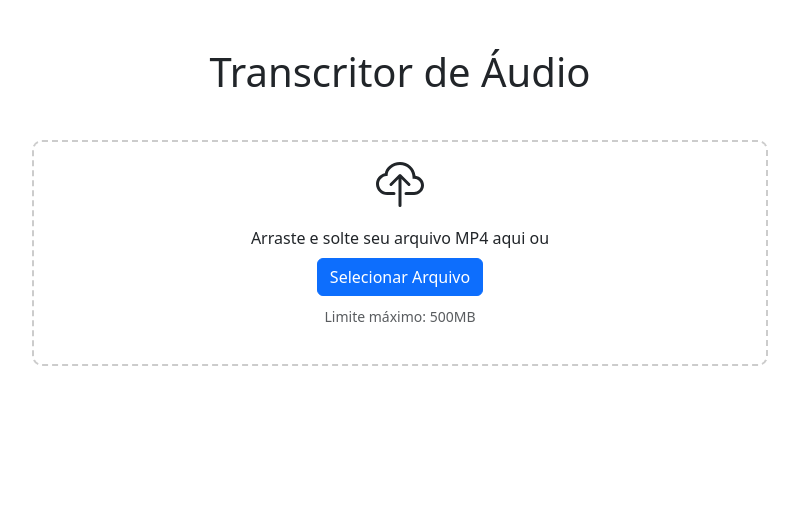
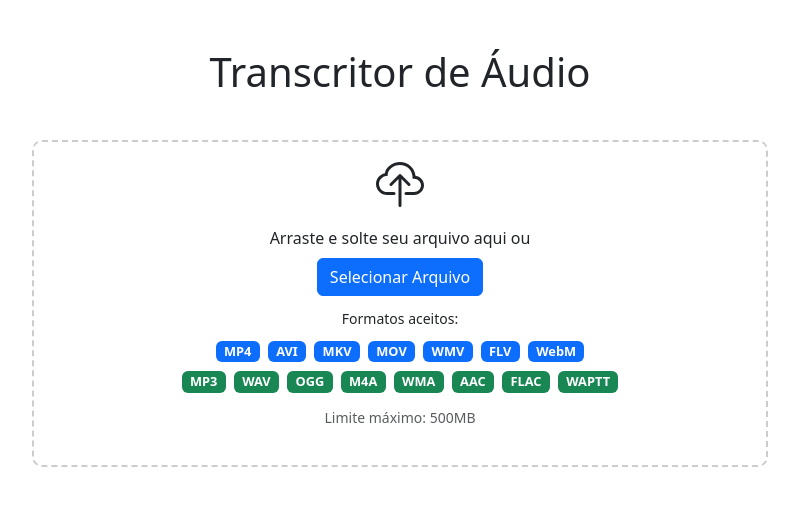
Before and after one commit to RafaelMunhon/Transcricao_Audio, a Flask app: page / in a window 1280 px wide. Shown: the top 506 px of the page, without its empty margins (240-1039 px from the left). Run offline with Flask 3, Linux system fonts and the light colour scheme; some libraries are stand-ins or nearby versions.

Commit message:
Ajustes formato audio

```diff
--- a/app.py
+++ b/app.py
@@ -17,6 +17,14 @@ UPLOAD_DIR = BASE_DIR / 'uploads'
 AUDIO_DIR = BASE_DIR / 'Audios'
 OUTPUT_DIR = BASE_DIR / 'output'
 
+# Extensões permitidas
+ALLOWED_EXTENSIONS = {
+    # Formatos de vídeo
+    'mp4', 'avi', 'mkv', 'mov', 'wmv', 'flv', 'webm',
+    # Formatos de áudio
+    'mp3', 'wav', 'ogg', 'm4a', 'wma', 'aac', 'flac','waptt'
+}
+
 # Criar diretórios se não existirem
 UPLOAD_DIR.mkdir(exist_ok=True)
 AUDIO_DIR.mkdir(exist_ok=True)
@@ -29,6 +37,10 @@ CORS(app)
 
 # Configurações do aplicativo
 app.config['MAX_CONTENT_LENGTH'] = 500 * 1024 * 1024  # 500MB max-limit
+
+def allowed_file(filename):
+    """Verifica se a extensão do arquivo é permitida."""
+    return '.' in filename and filename.rsplit('.', 1)[1].lower() in ALLOWED_EXTENSIONS
 
 def limpar_diretorios_trabalho():
     """Limpa todos os diretórios de trabalho."""
@@ -47,8 +59,8 @@ def limpar_diretorios_trabalho():
 
         # Limpar diretório de uploads
         print("\nLimpando diretório de uploads...")
-        limpar_diretorio(UPLOAD_DIR, "mp4")
-        limpar_diretorio(UPLOAD_DIR, "wav")
+        for ext in ALLOWED_EXTENSIONS:
+            limpar_diretorio(UPLOAD_DIR, ext)
 
         # Limpar diretório de áudios
         print("\nLimpando diretório de áudios...")
@@ -93,20 +105,20 @@ def upload_file():
         if file.filename == '':
             return jsonify({'error': 'Nenhum arquivo selecionado'}), 400
 
-        if not file.filename.endswith('.mp4'):
-            return jsonify({'error': 'Por favor, envie apenas arquivos MP4'}), 400
+        if not allowed_file(file.filename):
+            return jsonify({'error': f'Formato de arquivo não suportado. Formatos aceitos: {", ".join(ALLOWED_EXTENSIONS)}'}), 400
 
         # Preparar caminhos dos arquivos
         filename = secure_filename(file.filename)
-        input_mp4 = UPLOAD_DIR / filename
+        input_file = UPLOAD_DIR / filename
         output_wav = UPLOAD_DIR / "audio_extraido.wav"
         output_txt = OUTPUT_DIR / "transcricao_final.txt"
 
         # Salvar e processar arquivo
-        file.save(str(input_mp4))
-        print(f"\nArquivo MP4 salvo em: {input_mp4}")
+        file.save(str(input_file))
+        print(f"\nArquivo salvo em: {input_file}")
 
-        extrair_audio(str(input_mp4), str(output_wav))
+        extrair_audio(str(input_file), str(output_wav))
         print(f"Áudio extraído para: {output_wav}")
 
         dividir_audio(str(output_wav))
--- a/templates/index.html
+++ b/templates/index.html
@@ -39,6 +39,13 @@
             max-height: 400px;
             overflow-y: auto;
         }
+        .formato-badge {
+            margin: 2px;
+            font-size: 0.8em;
+        }
+        .formatos-container {
+            margin: 10px 0;
+        }
     </style>
 </head>
 <body>
@@ -54,11 +61,33 @@
                             <path fill-rule="evenodd" d="M7.646 4.146a.5.5 0 0 1 .708 0l3 3a.5.5 0 0 1-.708.708L8.5 5.707V14.5a.5.5 0 0 1-1 0V5.707L5.354 7.854a.5.5 0 1 1-.708-.708l3-3z"/>
                         </svg>
                     </div>
-                    <p class="mb-2">Arraste e solte seu arquivo MP4 aqui ou</p>
-                    <input type="file" id="fileInput" accept=".mp4" class="d-none">
+                    <p class="mb-2">Arraste e solte seu arquivo aqui ou</p>
+                    <input type="file" id="fileInput" accept=".mp4,.avi,.mkv,.mov,.wmv,.flv,.webm,.mp3,.wav,.ogg,.m4a,.wma,.aac,.flac,.waptt" class="d-none">
                     <button class="btn btn-primary" onclick="document.getElementById('fileInput').click()">
                         Selecionar Arquivo
                     </button>
+                    <div class="formatos-container">
+                        <p class="mb-2"><small>Formatos aceitos:</small></p>
+                        <div class="video-formats">
+                            <span class="badge bg-primary formato-badge">MP4</span>
+                            <span class="badge bg-primary formato-badge">AVI</span>
+                            <span class="badge bg-primary formato-badge">MKV</span>
+                            <span class="badge bg-primary formato-badge">MOV</span>
+                            <span class="badge bg-primary formato-badge">WMV</span>
+                            <span class="badge bg-primary formato-badge">FLV</span>
+                            <span class="badge bg-primary formato-badge">WebM</span>
+                        </div>
+                        <div class="audio-formats mt-1">
+                            <span class="badge bg-success formato-badge">MP3</span>
+                            <span class="badge bg-success formato-badge">WAV</span>
+                            <span class="badge bg-success formato-badge">OGG</span>
+                            <span class="badge bg-success formato-badge">M4A</span>
+                            <span class="badge bg-success formato-badge">WMA</span>
+                            <span class="badge bg-success formato-badge">AAC</span>
+                            <span class="badge bg-success formato-badge">FLAC</span>
+                            <span class="badge bg-success formato-badge">WAPTT</span>
+                        </div>
+                    </div>
                     <p class="text-muted mt-2"><small>Limite máximo: 500MB</small></p>
                 </div>
 
@@ -72,9 +101,14 @@
                 <div id="transcricao-container" class="mt-4">
                     <h3>Transcrição:</h3>
                     <div class="transcricao-text" id="transcricao-text"></div>
-                    <button class="btn btn-success mt-3" onclick="copiarTranscricao()">
-                        Copiar Transcrição
-                    </button>
+                    <div class="d-flex justify-content-between mt-3">
+                        <button class="btn btn-success" onclick="copiarTranscricao()">
+                            <i class="bi bi-clipboard"></i> Copiar Transcrição
+                        </button>
+                        <button class="btn btn-primary" onclick="novaTranscricao()">
+                            <i class="bi bi-plus-circle"></i> Nova Transcrição
+                        </button>
+                    </div>
                 </div>
             </div>
         </div>
@@ -127,10 +161,16 @@
 
         function handleFiles(e) {
             const file = e.target.files[0];
-            if (file && file.name.endsWith('.mp4')) {
+            if (!file) return;
+
+            const allowedExtensions = ['.mp4', '.avi', '.mkv', '.mov', '.wmv', '.flv', '.webm',
+                                    '.mp3', '.wav', '.ogg', '.m4a', '.wma', '.aac', '.flac', '.waptt'];
+            const fileExtension = '.' + file.name.split('.').pop().toLowerCase();
+
+            if (allowedExtensions.includes(fileExtension)) {
                 uploadFile(file);
             } else {
-                alert('Por favor, selecione um arquivo MP4.');
+                alert('Formato de arquivo não suportado. Por favor, selecione um arquivo nos formatos aceitos.');
             }
         }
 
@@ -140,6 +180,7 @@
 
             progressContainer.style.display = 'block';
             transcricaoContainer.style.display = 'none';
+            dropArea.style.display = 'none';
 
             // Garantir que estamos usando a URL correta do servidor
             const uploadUrl = window.location.protocol + '//' + window.location.host + '/upload';
@@ -153,6 +194,7 @@
                 progressContainer.style.display = 'none';
                 if (data.error) {
                     alert(data.error);
+                    dropArea.style.display = 'block';
                 } else {
                     transcricaoContainer.style.display = 'block';
                     transcricaoText.textContent = data.transcricao;
@@ -160,6 +202,7 @@
             })
             .catch(error => {
                 progressContainer.style.display = 'none';
+                dropArea.style.display = 'block';
                 alert('Erro ao processar o arquivo: ' + error);
             });
         }
@@ -169,8 +212,16 @@
                 .then(() => alert('Transcrição copiada para a área de transferência!'))
                 .catch(err => alert('Erro ao copiar: ' + err));
         }
+
+        function novaTranscricao() {
+            transcricaoContainer.style.display = 'none';
+            dropArea.style.display = 'block';
+            fileInput.value = '';
+            transcricaoText.textContent = '';
+        }
     </script>
 
     <script src="https://cdn.jsdelivr.net/npm/bootstrap@5.3.0/dist/js/bootstrap.bundle.min.js"></script>
+    <link rel="stylesheet" href="https://cdn.jsdelivr.net/npm/bootstrap-icons@1.7.2/font/bootstrap-icons.css">
 </body>
 </html>
```
Also changed, not shown: main.py (+7 -4 lines).
